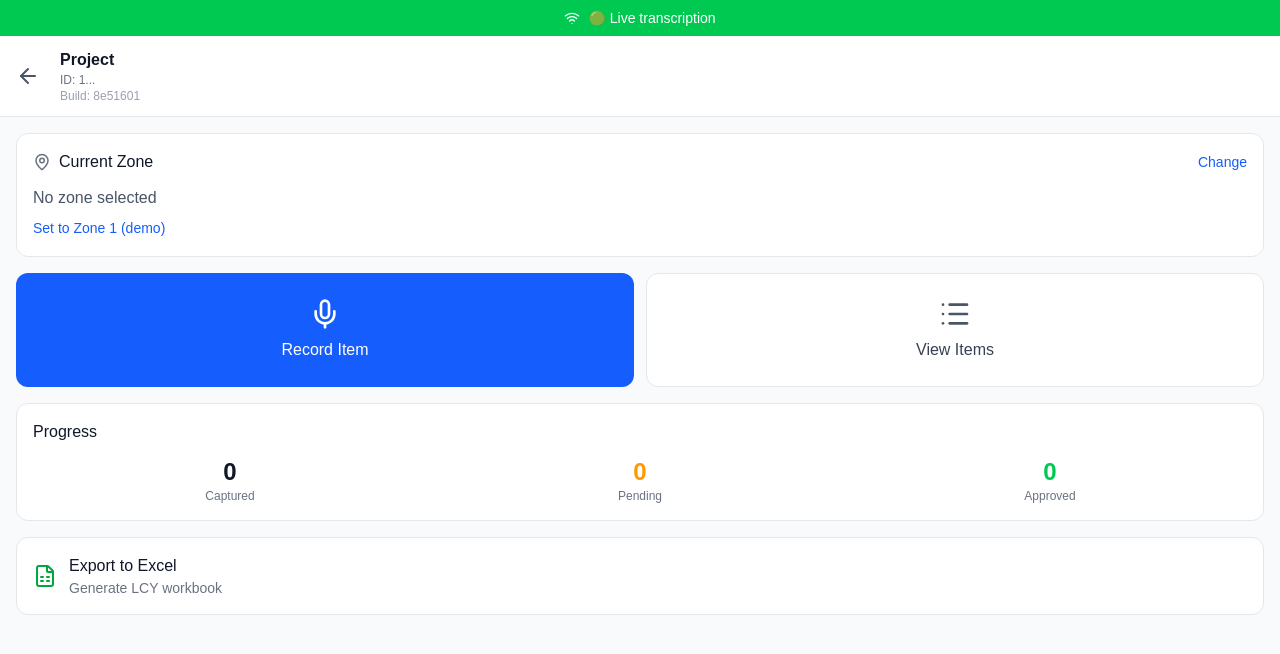
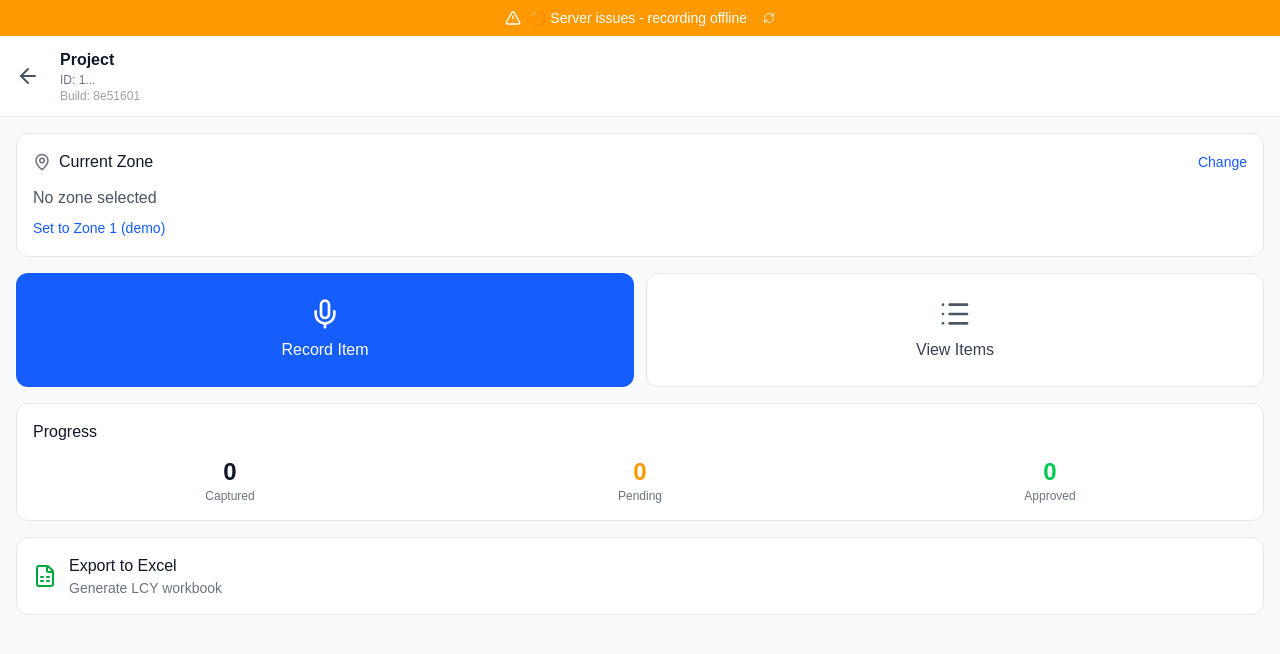
Before and after one commit to Andrewghall/sponsapp, a Next.js app: page /projects/1 in a window 1280 px wide. Shown: the top 654 px of the page. Built offline with nearby package versions, Linux system fonts and the light colour scheme; no server answers; the database is empty.

Commit message:
Fix connectivity detection - separate network vs server errors, add backoff

```diff
--- /dev/null
+++ b/src/app/api/health/route.ts
@@ -0,0 +1,23 @@
+import { NextRequest, NextResponse } from 'next/server'
+
+export const runtime = 'nodejs'
+
+// GET /api/health - Simple health check (no database)
+export async function GET(request: NextRequest) {
+  try {
+    // Simple health check - no database calls
+    return NextResponse.json({
+      status: 'healthy',
+      timestamp: new Date().toISOString(),
+      uptime: process.uptime()
+    })
+  } catch (error) {
+    return NextResponse.json(
+      {
+        status: 'unhealthy',
+        error: 'Health check failed'
+      },
+      { status: 500 }
+    )
+  }
+}
--- a/src/components/connection-status.tsx
+++ b/src/components/connection-status.tsx
@@ -1,74 +1,115 @@
 'use client'
 
-import { useEffect, useState } from 'react'
-import { Wifi, WifiOff, RefreshCw } from 'lucide-react'
+import { useEffect, useState, useRef } from 'react'
+import { Wifi, WifiOff, AlertTriangle, RefreshCw } from 'lucide-react'
 import { useAppStore, ConnectionStatus } from '@/store'
 
 export function ConnectionStatusBar() {
   const { connectionStatus, setConnectionStatus, pendingCount } = useAppStore()
   const [isChecking, setIsChecking] = useState(false)
+  const backoffRef = useRef(1000) // Start with 1 second
+  const maxBackoff = 30000 // Max 30 seconds
+  const checkTimeoutRef = useRef<NodeJS.Timeout | null>(null)
 
-  // Check actual connectivity by pinging the API
-  const checkConnectivity = async () => {
+  // Check network connectivity (no API calls)
+  const checkNetworkConnectivity = async () => {
     setIsChecking(true)
-    console.log('Starting connectivity check...')
 
     try {
-      // First try the projects API
-      const response = await fetch('/api/projects', {
+      // Use /api/health which has no database dependencies
+      const controller = new AbortController()
+      const timeoutId = setTimeout(() => controller.abort(), 2000) // 2 second timeout
+
+      const response = await fetch('/api/health', {
         method: 'GET',
-        signal: AbortSignal.timeout(3000), // 3 second timeout
+        signal: controller.signal,
         headers: {
           'Accept': 'application/json',
         }
       })
 
-      console.log('API response status:', response.status)
+      clearTimeout(timeoutId)
 
-      if (response.ok || response.status === 401) {
-        // 401 is ok - it means the server is reachable
-        console.log('Connection test successful')
+      if (response.ok) {
+        // Network is reachable
         setConnectionStatus('online')
+        backoffRef.current = 1000 // Reset backoff
+        console.log('Network connectivity confirmed')
+
+        // Now check API health separately
+        checkAPIHealth()
       } else {
-        console.log('API returned error status:', response.status)
-        setConnectionStatus('offline')
+        // Server responded but with error - network is fine, server has issues
+        setConnectionStatus('server_error')
+        console.log('Network reachable but server error')
       }
     } catch (error) {
-      console.log('Primary connectivity check failed:', error)
+      // Only mark as offline for actual network errors
+      if (error instanceof Error && (
+        error.name === 'AbortError' ||
+        error.name === 'TypeError' ||
+        error.message.includes('fetch') ||
+        error.message.includes('network')
+      )) {
+        setConnectionStatus('offline')
+        console.log('Network connectivity failed:', error)
 
-      // Fallback: try a simple health check
-      try {
-        const healthResponse = await fetch('/', {
-          method: 'HEAD',
-          signal: AbortSignal.timeout(2000)
-        })
-
-        if (healthResponse.ok) {
-          console.log('Fallback connection test successful')
-          setConnectionStatus('online')
-        } else {
-          setConnectionStatus('offline')
-        }
-      } catch (fallbackError) {
-        console.log('Fallback connectivity check also failed:', fallbackError)
-        setConnectionStatus('offline')
+        // Exponential backoff for retries
+        backoffRef.current = Math.min(backoffRef.current * 2, maxBackoff)
+      } else {
+        // Other errors - treat as server error
+        setConnectionStatus('server_error')
+        console.log('Server error (not network):', error)
       }
     } finally {
       setIsChecking(false)
     }
   }
 
+  // Check API health (database-dependent)
+  const checkAPIHealth = async () => {
+    try {
+      const controller = new AbortController()
+      const timeoutId = setTimeout(() => controller.abort(), 3000)
+
+      const response = await fetch('/api/projects', {
+        method: 'GET',
+        signal: controller.signal,
+        headers: {
+          'Accept': 'application/json',
+        }
+      })
+
+      clearTimeout(timeoutId)
+
+      if (response.ok || response.status === 401) {
+        // API is healthy
+        console.log('API health check passed')
+      } else if (response.status === 500) {
+        // Database/connection issues
+        setConnectionStatus('server_error')
+        console.log('API health check failed with 500 - database issues')
+      } else {
+        setConnectionStatus('server_error')
+        console.log('API health check failed with status:', response.status)
+      }
+    } catch (error) {
+      // API health check failed - update status
+      setConnectionStatus('server_error')
+      console.log('API health check failed:', error)
+    }
+  }
+
   useEffect(() => {
     const updateStatus = () => {
-      // First check navigator.onLine for quick response
-      const isOnline = navigator.onLine
+      // First check browser's online status
+      if (!navigator.onLine) {
+        setConnectionStatus('offline')
+        return
+      }
 
-      if (isOnline) {
-        // If navigator says online, verify with actual connectivity test
-        checkConnectivity()
-      } else {
-        setConnectionStatus('offline')
-      }
+      // Check actual network connectivity
+      checkNetworkConnectivity()
     }
 
     // Initial check
@@ -78,17 +119,24 @@ export function ConnectionStatusBar() {
     window.addEventListener('online', updateStatus)
     window.addEventListener('offline', updateStatus)
 
-    // Periodic connectivity check (every 30 seconds)
-    const interval = setInterval(() => {
-      if (navigator.onLine) {
-        checkConnectivity()
-      }
-    }, 30000)
+    // Periodic connectivity check with backoff
+    const scheduleNextCheck = () => {
+      checkTimeoutRef.current = setTimeout(() => {
+        if (navigator.onLine) {
+          checkNetworkConnectivity()
+        }
+        scheduleNextCheck()
+      }, backoffRef.current)
+    }
+
+    scheduleNextCheck()
 
     return () => {
       window.removeEventListener('online', updateStatus)
       window.removeEventListener('offline', updateStatus)
-      clearInterval(interval)
+      if (checkTimeoutRef.current) {
+        clearTimeout(checkTimeoutRef.current)
+      }
     }
   }, [setConnectionStatus])
 
@@ -100,7 +148,12 @@ export function ConnectionStatusBar() {
     },
     offline: {
       icon: WifiOff,
-      text: isChecking ? '� Checking connection...' : '� Offline – recording safely',
+      text: isChecking ? '🟡 Checking connection...' : '🔴 No internet connection',
+      bg: 'bg-red-500',
+    },
+    server_error: {
+      icon: AlertTriangle,
+      text: '🟠 Server issues - recording offline',
       bg: 'bg-amber-500',
     },
     syncing: {
@@ -120,11 +173,11 @@ export function ConnectionStatusBar() {
         className={connectionStatus === 'syncing' || isChecking ? 'animate-spin' : ''}
       />
       <span>{config.text}</span>
-      {connectionStatus === 'offline' && !isChecking && (
+      {(connectionStatus === 'offline' || connectionStatus === 'server_error') && !isChecking && (
         <button
-          onClick={checkConnectivity}
+          onClick={checkNetworkConnectivity}
           className="ml-2 text-white/80 hover:text-white transition-colors"
-          title="Check connection"
+          title="Retry connection"
         >
           <RefreshCw size={12} />
         </button>
--- a/src/store/index.ts
+++ b/src/store/index.ts
@@ -1,7 +1,7 @@
 import { create } from 'zustand'
 import { persist } from 'zustand/middleware'
 
-export type ConnectionStatus = 'online' | 'offline' | 'syncing'
+export type ConnectionStatus = 'online' | 'offline' | 'server_error' | 'syncing'
 export type RecordingStatus = 'idle' | 'recording' | 'processing'
 
 interface AppState {
```
